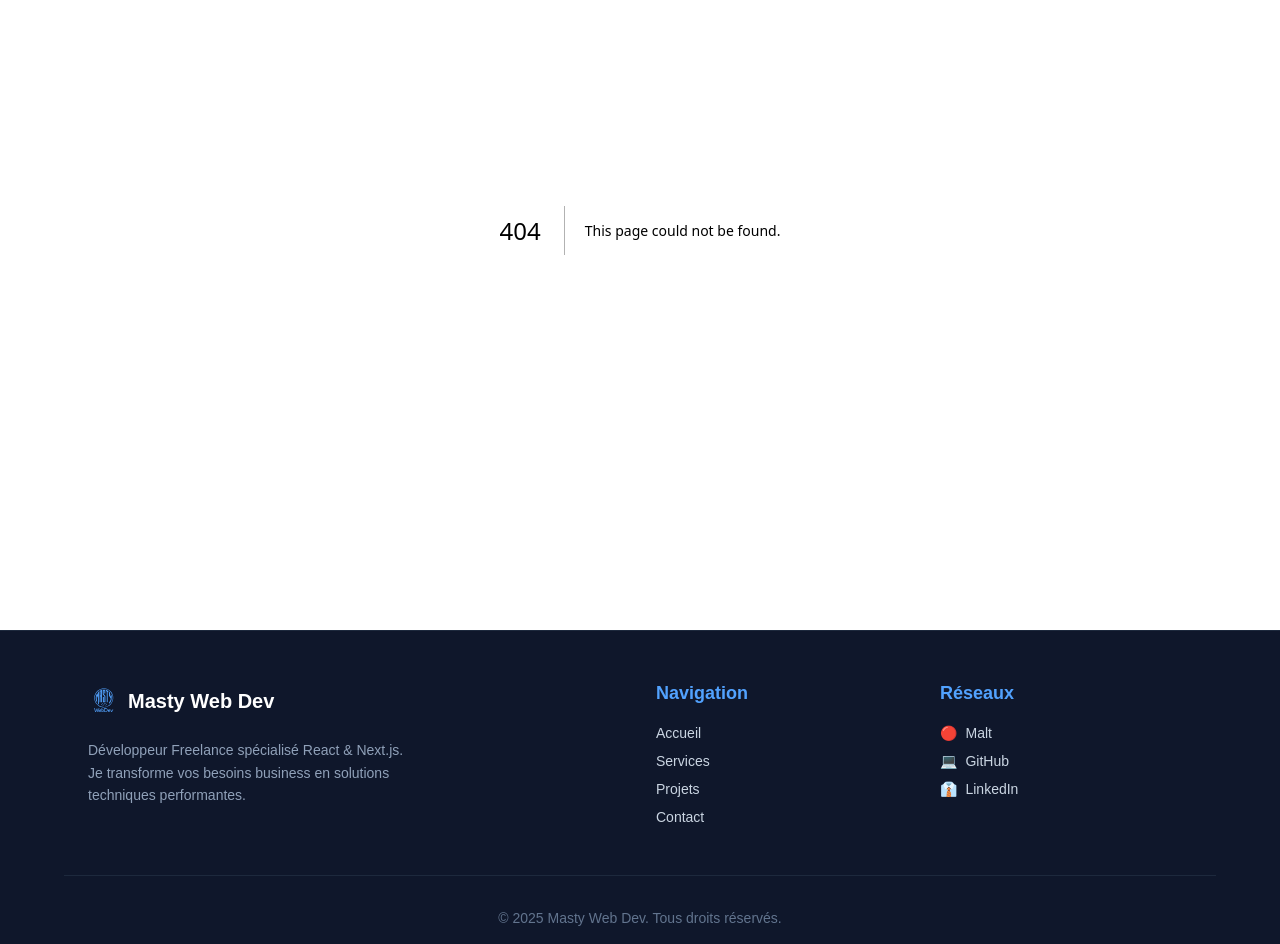
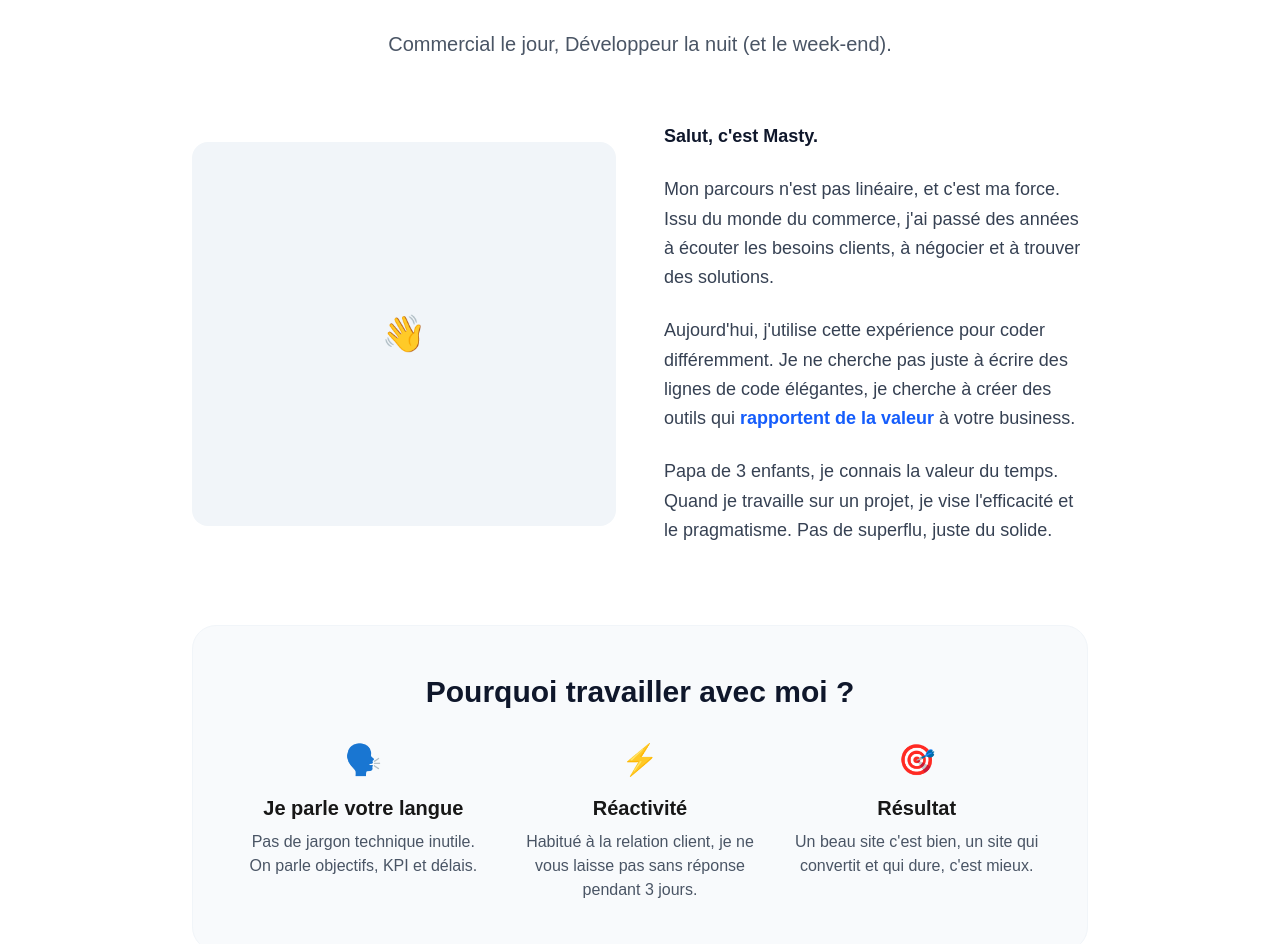
Before and after one commit to Masty1988/site-mastywebdev, a Next.js app: page /apropos in a window 1280 px wide. Before the commit this address had no page. Shown: the part 170-1114 px from the top of the page. Built offline with nearby package versions, Linux system fonts and the light colour scheme.

Commit message:
ajout page about

```diff
--- /dev/null
+++ b/app/apropos/page.tsx
@@ -0,0 +1,67 @@
+export default function AboutPage() {
+  return (
+    <div className="min-h-screen bg-white pt-32 px-6 pb-20">
+      <div className="max-w-4xl mx-auto">
+
+        {/* En-tête de page */}
+        <div className="text-center mb-16">
+          <h1 className="text-4xl md:text-5xl font-extrabold text-slate-900 mb-6">
+            L'humain derrière le code
+          </h1>
+          <p className="text-xl text-gray-600">
+            Commercial le jour, Développeur la nuit (et le week-end).
+          </p>
+        </div>
+
+        {/* Section Histoire */}
+        <div className="grid grid-cols-1 md:grid-cols-2 gap-12 items-center mb-20">
+          <div className="bg-slate-100 rounded-2xl h-64 md:h-96 w-full flex items-center justify-center text-4xl">
+            👋
+            {/* Emplacement pour ta photo plus tard */}
+          </div>
+          <div className="space-y-6 text-lg text-gray-700 leading-relaxed">
+            <p>
+              <span className="font-bold text-slate-900">Salut, c'est Masty.</span>
+            </p>
+            <p>
+              Mon parcours n'est pas linéaire, et c'est ma force. Issu du monde du commerce,
+              j'ai passé des années à écouter les besoins clients, à négocier et à trouver des solutions.
+            </p>
+            <p>
+              Aujourd'hui, j'utilise cette expérience pour coder différemment.
+              Je ne cherche pas juste à écrire des lignes de code élégantes, je cherche à créer
+              des outils qui <span className="font-bold text-blue-600">rapportent de la valeur</span> à votre business.
+            </p>
+            <p>
+              Papa de 3 enfants, je connais la valeur du temps. Quand je travaille sur un projet,
+              je vise l'efficacité et le pragmatisme. Pas de superflu, juste du solide.
+            </p>
+          </div>
+        </div>
+
+        {/* Section Valeurs / Soft Skills */}
+        <div className="bg-slate-50 rounded-3xl p-8 md:p-12 border border-slate-100">
+          <h2 className="text-3xl font-bold text-slate-900 mb-8 text-center">Pourquoi travailler avec moi ?</h2>
+          <div className="grid grid-cols-1 md:grid-cols-3 gap-8">
+            <div className="text-center">
+              <div className="text-3xl mb-4">🗣️</div>
+              <h3 className="font-bold text-xl mb-2">Je parle votre langue</h3>
+              <p className="text-gray-600">Pas de jargon technique inutile. On parle objectifs, KPI et délais.</p>
+            </div>
+            <div className="text-center">
+              <div className="text-3xl mb-4">⚡</div>
+              <h3 className="font-bold text-xl mb-2">Réactivité</h3>
+              <p className="text-gray-600">Habitué à la relation client, je ne vous laisse pas sans réponse pendant 3 jours.</p>
+            </div>
+            <div className="text-center">
+              <div className="text-3xl mb-4">🎯</div>
+              <h3 className="font-bold text-xl mb-2">Résultat</h3>
+              <p className="text-gray-600">Un beau site c'est bien, un site qui convertit et qui dure, c'est mieux.</p>
+            </div>
+          </div>
+        </div>
+
+      </div>
+    </div>
+  );
+}
--- a/src/components/header.tsx
+++ b/src/components/header.tsx
@@ -7,7 +7,7 @@
 const navItems = [
   { name: "Services", href: "/services" },
   { name: "Projets", href: "/projects" },
-  { name: "Contact", href: "/contact" },
+  { name: "A propos", href: "/apropos"},
 ];
 
 export default function Header() {
```
